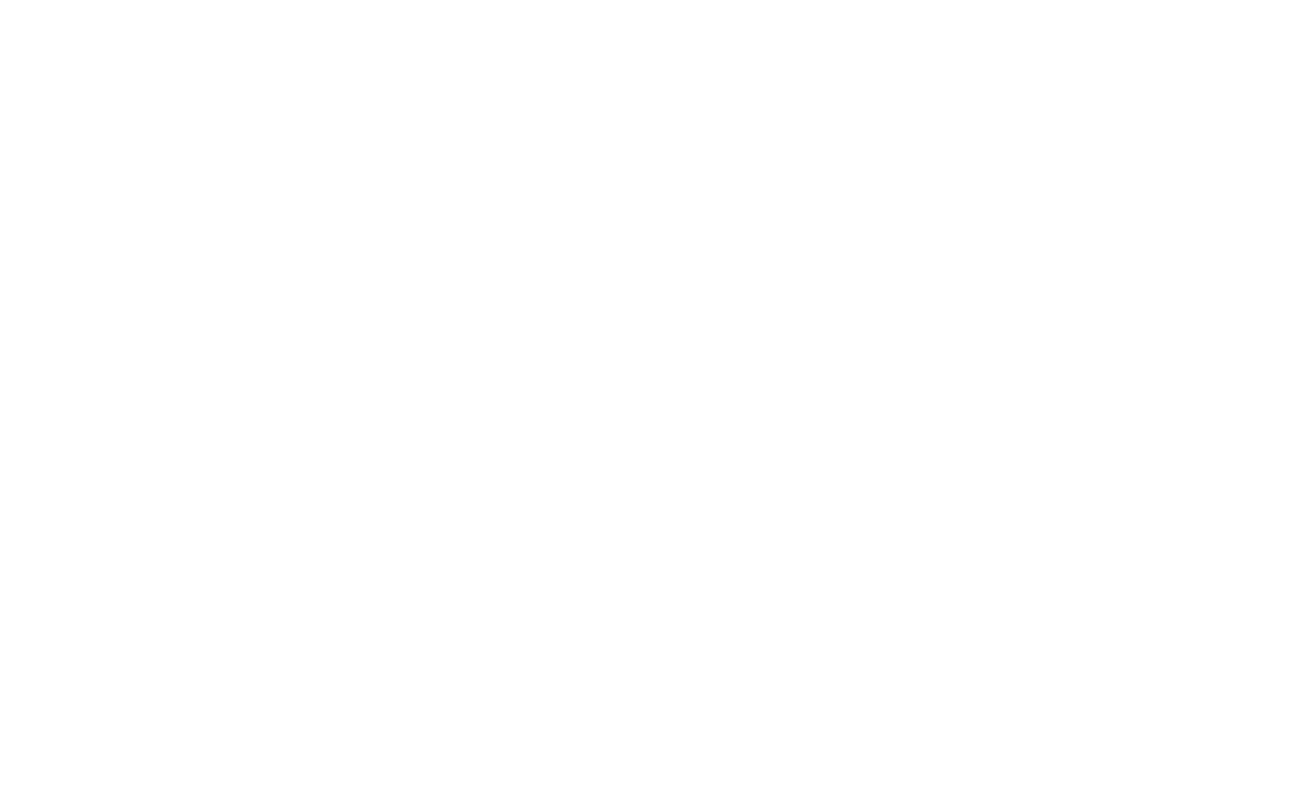
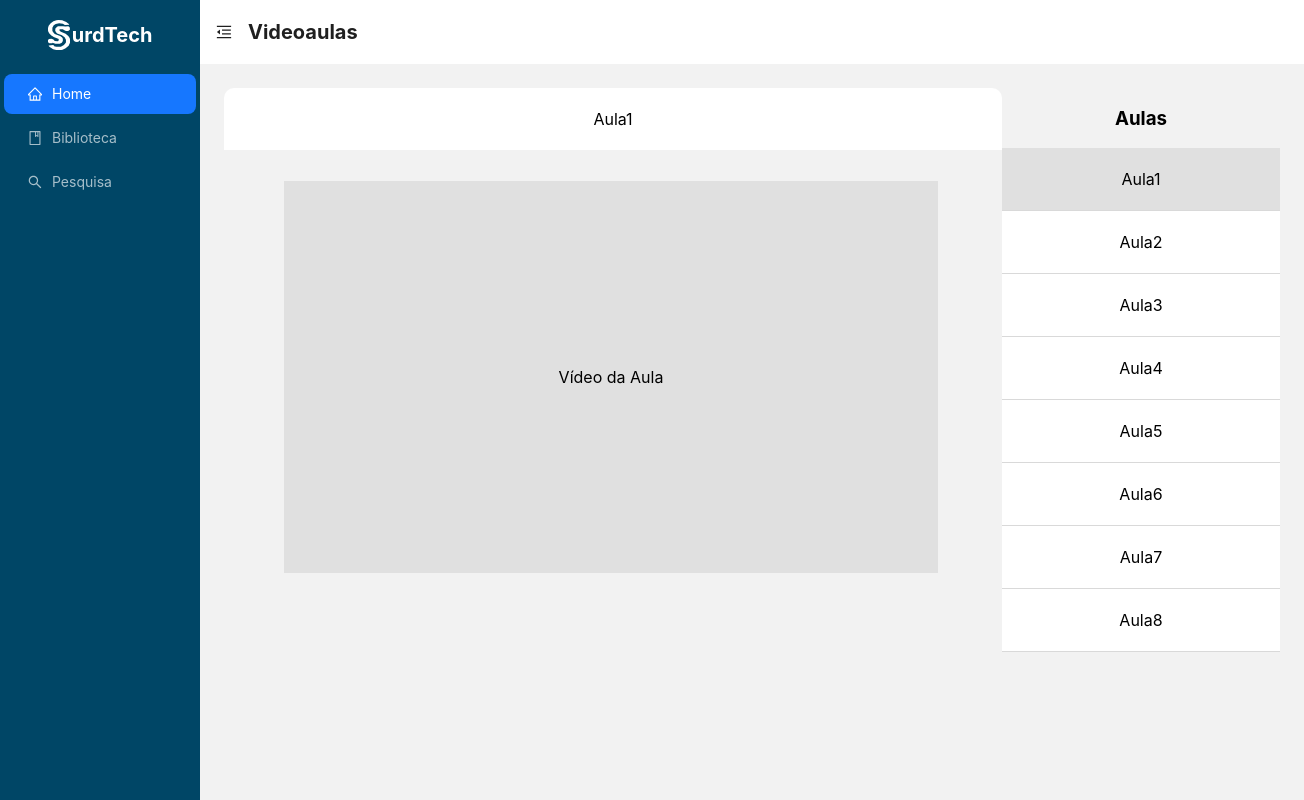
Before and after one commit to RodolfoXYZ/Surd-Tech-Front-End, a React (Create React App) app: page /aula in a window 1280 px wide. Before the commit this address had no page. Shown: the whole page, 1304 px wide, since content can reach past the window. Built offline with nearby package versions, Linux system fonts and the light colour scheme.

Commit message:
Aula e Prova

```diff
--- /dev/null
+++ b/src/Pages/Aula/Aula.css
@@ -0,0 +1,71 @@
+body{
+    background-color: #F2F2F2;
+}
+
+.video-aulas-page {
+    display: flex;
+    min-height: 100vh;
+  }
+
+  .main-content {
+    flex-grow: 1;
+  }
+
+  .content {
+    display: flex;
+    justify-content: center;
+    padding: 24px;
+  }
+
+  .video-section {
+    display: flex;
+    flex-direction: column;
+  }
+
+  .header-aula {
+    width: 778px;
+    height: 62px;
+    background-color: white;
+    display: flex;
+    align-items: center;
+    justify-content: center;
+    margin-bottom: 31px;
+    border-radius: 10px 10px 0px 0px;
+  }
+
+  .video-container {
+    width: 654px;
+    height: 392px;
+    background-color: #e0e0e0;
+    display: flex;
+    align-items: center;
+    justify-content: center;
+    margin-left: 60px;
+  }
+
+  .aulas-list {
+    display: flex;
+    flex-direction: column;
+    margin-left: 0px;
+  }
+
+  .aula-item {
+    width: 278px;
+    height: 62px;
+    background-color: #fff;
+
+    border-bottom: 0.01cm solid #d9d9d9;
+    display: flex;
+    align-items: center;
+    justify-content: center;
+    margin-bottom: 0;
+    cursor: pointer;
+  }
+
+  .aula-item.selected {
+    background-color: #e0e0e0;
+  }
+
+  .aulas-first > h3 {
+    text-align: center;
+  }
--- /dev/null
+++ b/src/Pages/Aula/Aula.js
@@ -0,0 +1,54 @@
+import React, { useState } from 'react';
+import Sidebar from '../../components/Layout/Sidebar';
+import AppHeader from '../../components/Layout/AppHeader';
+import './Aula.css';
+
+
+const Aula = () => {
+    const [collapsed, setCollapsed] = useState(false);
+    const [aulaAtual, setAulaAtual] = useState('Aula1');
+
+    const aulas = ['Aula1', 'Aula2', 'Aula3', 'Aula4', 'Aula5', 'Aula6', 'Aula7', 'Aula8'];
+
+
+    const toggleCollapsed = () => {
+      setCollapsed(!collapsed);
+    };
+
+    return (
+        <div className="video-aulas-page">
+        <Sidebar collapsed={collapsed} toggleCollapsed={toggleCollapsed} />
+        <div className="main-content">
+          <AppHeader collapsed={collapsed} toggleCollapsed={toggleCollapsed} />
+          <div className="content">
+            <div className="video-section">
+              <div className="header-aula">
+                {aulaAtual}
+              </div>
+              <div className="video-container">
+                {/* Video */}
+                Vídeo da Aula
+              </div>
+            </div>
+            <div className="aulas-list">
+                <di className="aulas-first">
+                    <h3>Aulas</h3>
+                </di>
+
+              {aulas.map((aula, index) => (
+                <div
+                  key={index}
+                  className={`aula-item ${aulaAtual === aula ? 'selected' : ''}`}
+                  onClick={() => setAulaAtual(aula)}
+                >
+                  {aula}
+                </div>
+              ))}
+            </div>
+          </div>
+        </div>
+      </div>
+    );
+  };
+
+export default Aula;
--- a/src/components/Layout/AppHeader.js
+++ b/src/components/Layout/AppHeader.js
@@ -15,6 +15,8 @@
         return 'Home';
       case '/Prova':
         return 'Provas';
+      case '/aula':
+        return 'Videoaulas';
       default:
         return 'Página';
     }
--- a/src/routes/AppRoutes.js
+++ b/src/routes/AppRoutes.js
@@ -5,6 +5,7 @@
 import Login from '../Pages/login/Login';
 import Register from '../Pages/Register/Register';
 import Prova from '../Pages/Prova/Prova'
+import Aula from '../Pages/Aula/Aula'
 
 const AppRoutes = () => {
   return (
@@ -15,6 +16,7 @@
         <Route path="/login" element={<Login/>} />
         <Route path="/register" element={<Register/>} />
         <Route path="/prova" element={<Prova/>} />
+        <Route path="/aula" element={<Aula/>} />
 
       </Routes>
     </Router>
```
